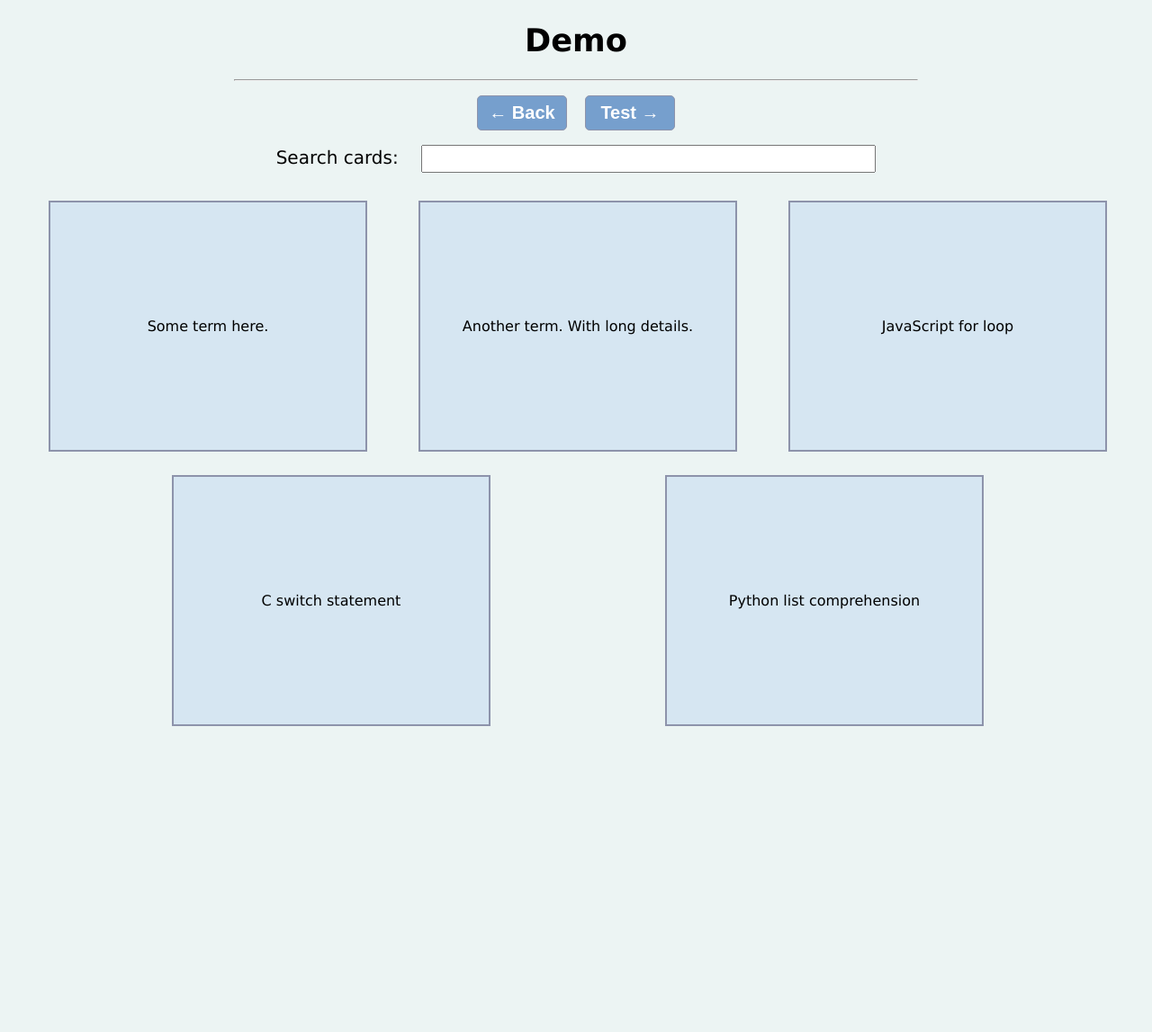
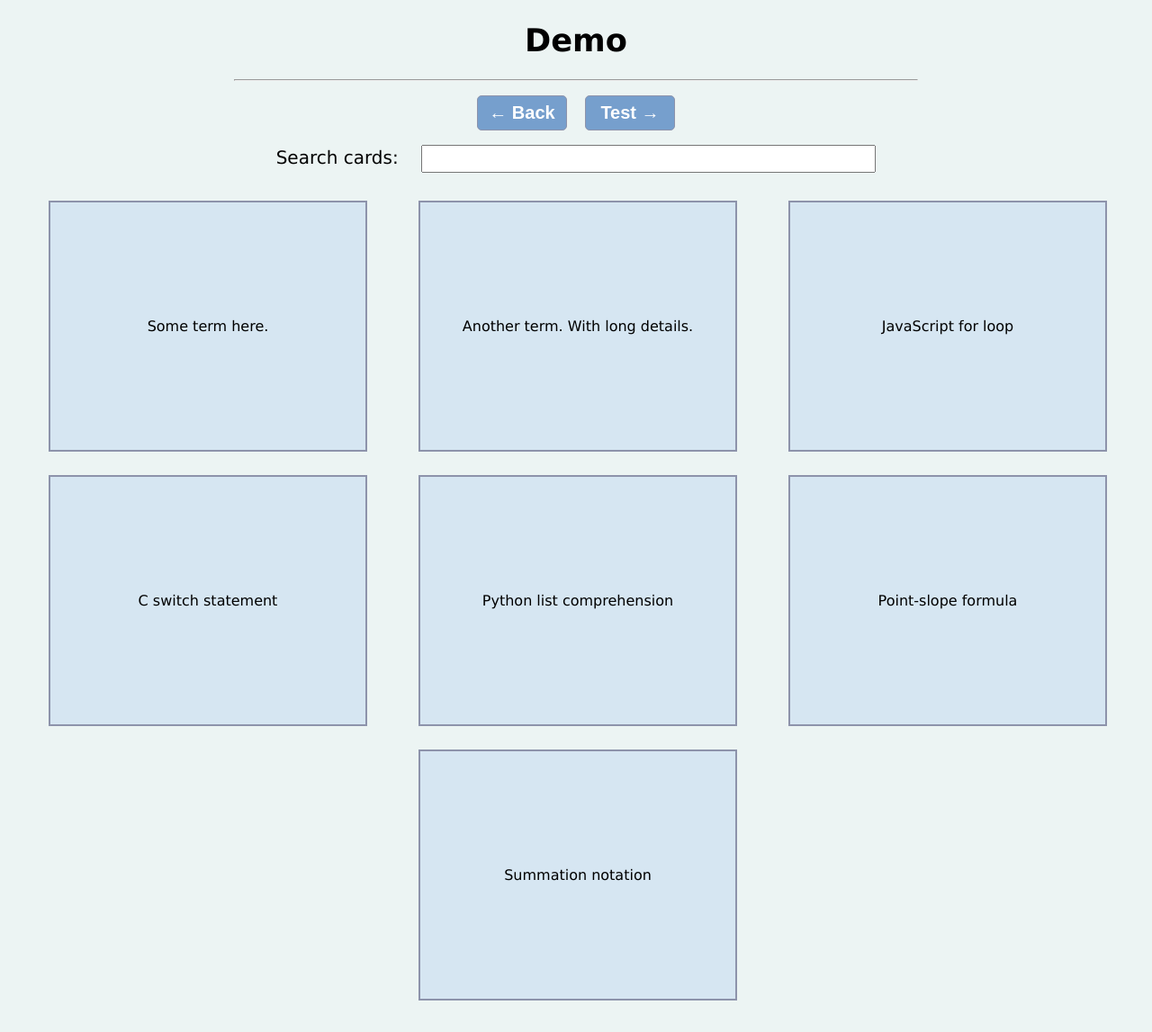
Before and after one commit to zmatus/flashcards, a Jekyll site: the page built from _decks/demo.md, in a window 1280 px wide. Shown: the whole page at 90% size. Built offline with Jekyll 4.4.1, drawn with Linux system fonts in a browser that asks for light colours; before the commit the page ends 900 px from its top, so only the background shows below that; some of the changed lines change nothing that is shown.

Commit message:
Add MathJax rendering for math equations

````diff
--- a/_decks/demo.md
+++ b/_decks/demo.md
@@ -49,6 +49,18 @@
 for x in range(10):
   squares.append(x**2)
 
-# Above also equals to:
+# List comprehension is same as above
 squares = [x**2 for x in range(10)]
 ```
+
+6a. Point-slope formula
+6b.
+$$
+y -y_{1} = m(x - x_{1})
+$$
+
+7a. Summation notation
+7b.
+$$
+\sum_{i=1}^{n}i=\frac{n(n+1)}{2}
+$$
--- a/_layouts/default.html
+++ b/_layouts/default.html
@@ -7,6 +7,10 @@
   <link href="https://fonts.googleapis.com/css2?family=Fira+Code&display=swap" rel="stylesheet">
   <link rel="icon" href="#">
   <title>{{ page.title }}</title>
+
+  <!-- Mathjax -->
+  <script src="https://polyfill.io/v3/polyfill.min.js?features=es6"></script>
+  <script id="MathJax-script" async src="https://cdn.jsdelivr.net/npm/mathjax@3/es5/tex-mml-chtml.js"></script>
 </head>
 <body>
   <h1>{{ page.title }}</h1>
--- a/scripts/deck.js
+++ b/scripts/deck.js
@@ -31,11 +31,32 @@
  * @param {HTMLElement} terms
  */
 const processTextTerms = (text) => {
+
+  function getTerm(term) {
+    return term.substr(term.indexOf('.') + 1);
+  }
+
+  let frontTerm;
+  let backTerm;
   let terms = text.textContent.split('\n');
-  if (terms.length < 2) return;
+  if (terms.length < 2) {
+    return;
+  } else if (terms.length == 2) {   // Regular text term
+    frontTerm = getTerm(terms[0]);
+    backTerm = getTerm(terms[1]);
+  } else if (terms.length > 2) {    // Text term with math equations
+    console.log(terms);
+    if (terms[1].includes('\\')) {
+      frontTerm = terms[1];
+      backTerm = getTerm(terms[2]);
+    } else {
+      frontTerm = getTerm(terms[0]);
+      // backTerm = terms[2];
+      backTerm = terms[2];
+      console.log(backTerm);
+    }
+  }
 
-  let frontTerm = terms[0].substr(terms[0].indexOf('.') + 1);
-  let backTerm = terms[1].substr(terms[1].indexOf('.') + 1);
 
   if (!frontTerm[1] || !backTerm[1]) return;
 
````
Also changed, not shown: README.md.
